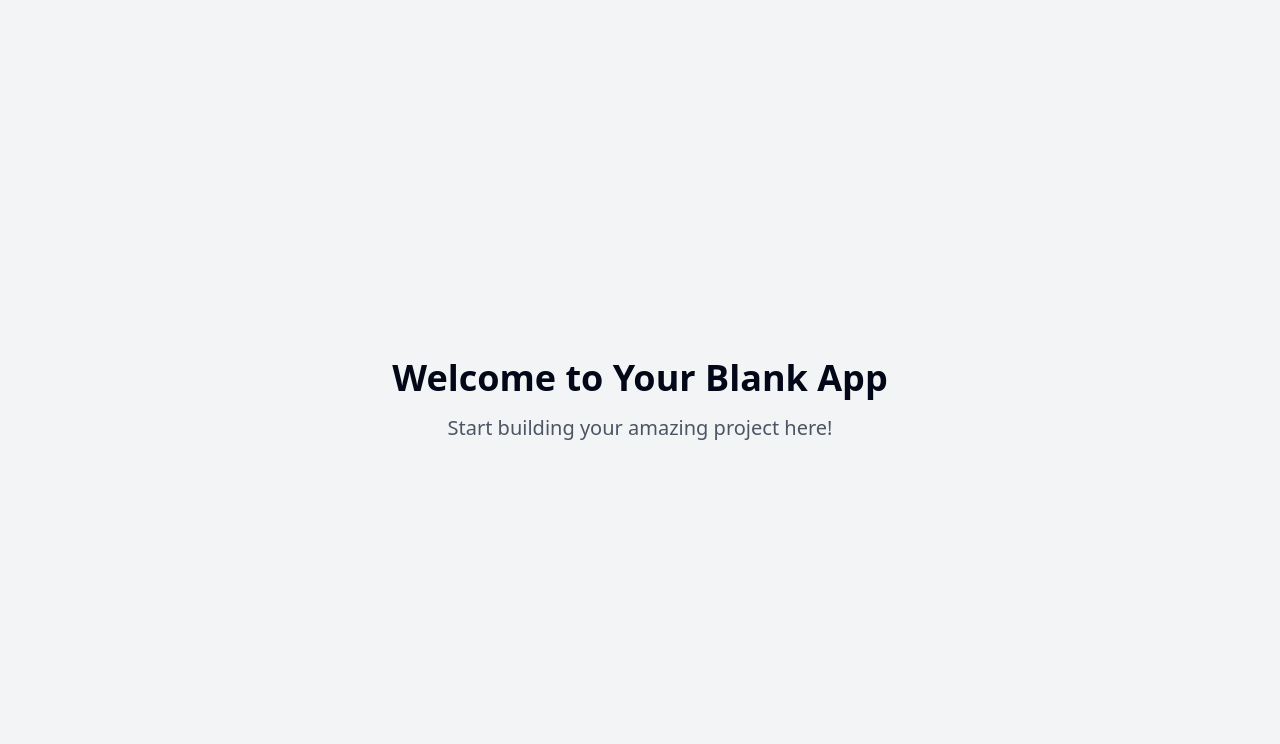
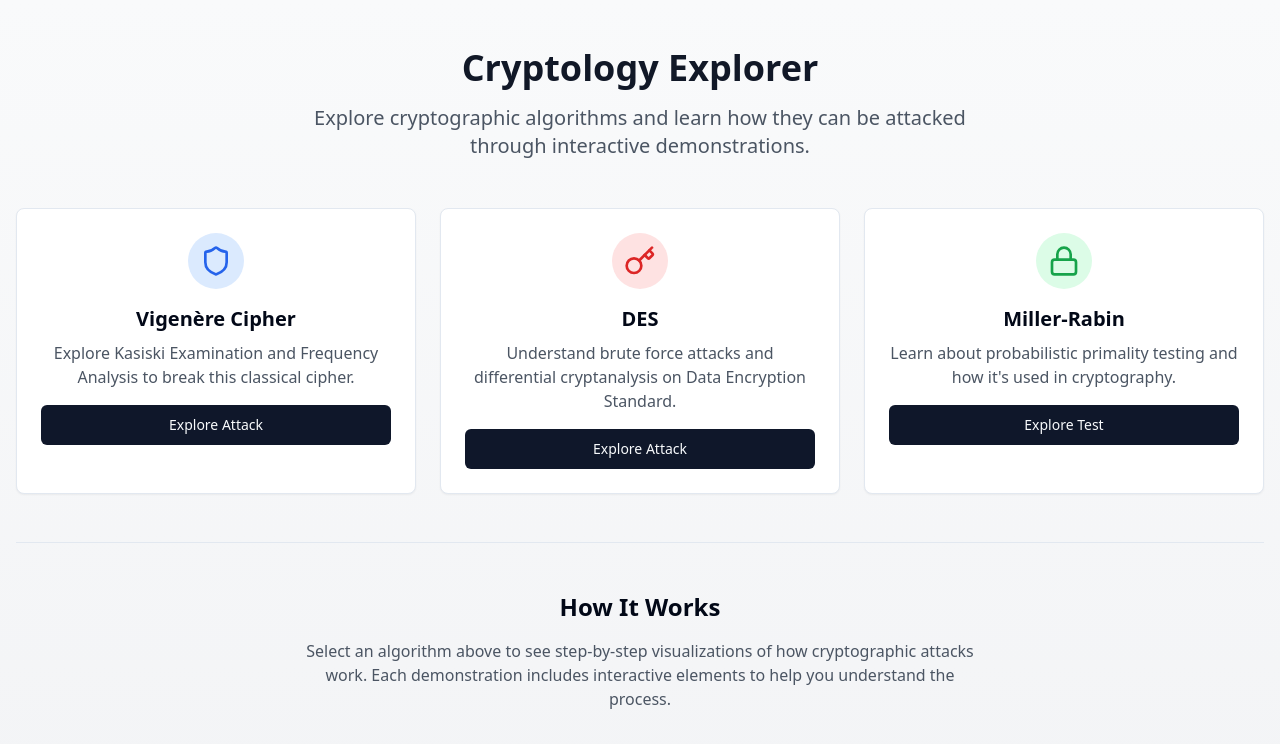
Before and after one commit to Aa-sheesh/cryptology-explorer, a React (Vite) app: page / in a window 1280 px wide. Shown: the top 744 px of the page. Built offline with nearby package versions, Linux system fonts and the light colour scheme.

Commit message:
Fix code issues
Addresses general code problems.

```diff
--- a/src/App.tsx
+++ b/src/App.tsx
@@ -1,3 +1,4 @@
+
 import { Toaster } from "@/components/ui/toaster";
 import { Toaster as Sonner } from "@/components/ui/sonner";
 import { TooltipProvider } from "@/components/ui/tooltip";
@@ -16,6 +17,10 @@ const App = () => (
       <BrowserRouter>
         <Routes>
           <Route path="/" element={<Index />} />
+          {/* The following routes will be implemented later */}
+          <Route path="/vigenere" element={<div className="p-8">Vigenère Cipher attack page coming soon</div>} />
+          <Route path="/des" element={<div className="p-8">DES attack page coming soon</div>} />
+          <Route path="/miller-rabin" element={<div className="p-8">Miller-Rabin test page coming soon</div>} />
           {/* ADD ALL CUSTOM ROUTES ABOVE THE CATCH-ALL "*" ROUTE */}
           <Route path="*" element={<NotFound />} />
         </Routes>
--- a/src/pages/Index.tsx
+++ b/src/pages/Index.tsx
@@ -1,11 +1,77 @@
-// Update this page (the content is just a fallback if you fail to update the page)
+
+import { Card } from "@/components/ui/card";
+import { Button } from "@/components/ui/button";
+import { Link } from "react-router-dom";
+import { Separator } from "@/components/ui/separator";
+import { Shield, Key, Lock } from "lucide-react";
 
 const Index = () => {
   return (
-    <div className="min-h-screen flex items-center justify-center bg-gray-100">
-      <div className="text-center">
-        <h1 className="text-4xl font-bold mb-4">Welcome to Your Blank App</h1>
-        <p className="text-xl text-gray-600">Start building your amazing project here!</p>
+    <div className="min-h-screen bg-gradient-to-b from-gray-50 to-gray-100">
+      <div className="container mx-auto px-4 py-12">
+        <div className="text-center mb-12">
+          <h1 className="text-4xl font-bold mb-4 text-gray-900">Cryptology Explorer</h1>
+          <p className="text-xl text-gray-600 max-w-2xl mx-auto">
+            Explore cryptographic algorithms and learn how they can be attacked through interactive demonstrations.
+          </p>
+        </div>
+
+        <div className="grid grid-cols-1 md:grid-cols-3 gap-6 mt-12">
+          <Card className="p-6 hover:shadow-lg transition-shadow">
+            <div className="flex flex-col items-center">
+              <div className="mb-4 p-3 bg-blue-100 rounded-full">
+                <Shield className="h-8 w-8 text-blue-600" />
+              </div>
+              <h2 className="text-xl font-semibold mb-2">Vigenère Cipher</h2>
+              <p className="text-gray-600 text-center mb-4">
+                Explore Kasiski Examination and Frequency Analysis to break this classical cipher.
+              </p>
+              <Button asChild className="mt-auto w-full">
+                <Link to="/vigenere">Explore Attack</Link>
+              </Button>
+            </div>
+          </Card>
+
+          <Card className="p-6 hover:shadow-lg transition-shadow">
+            <div className="flex flex-col items-center">
+              <div className="mb-4 p-3 bg-red-100 rounded-full">
+                <Key className="h-8 w-8 text-red-600" />
+              </div>
+              <h2 className="text-xl font-semibold mb-2">DES</h2>
+              <p className="text-gray-600 text-center mb-4">
+                Understand brute force attacks and differential cryptanalysis on Data Encryption Standard.
+              </p>
+              <Button asChild className="mt-auto w-full">
+                <Link to="/des">Explore Attack</Link>
+              </Button>
+            </div>
+          </Card>
+
+          <Card className="p-6 hover:shadow-lg transition-shadow">
+            <div className="flex flex-col items-center">
+              <div className="mb-4 p-3 bg-green-100 rounded-full">
+                <Lock className="h-8 w-8 text-green-600" />
+              </div>
+              <h2 className="text-xl font-semibold mb-2">Miller-Rabin</h2>
+              <p className="text-gray-600 text-center mb-4">
+                Learn about probabilistic primality testing and how it's used in cryptography.
+              </p>
+              <Button asChild className="mt-auto w-full">
+                <Link to="/miller-rabin">Explore Test</Link>
+              </Button>
+            </div>
+          </Card>
+        </div>
+
+        <Separator className="my-12" />
+
+        <div className="text-center mt-8">
+          <h2 className="text-2xl font-bold mb-4">How It Works</h2>
+          <p className="text-gray-600 max-w-2xl mx-auto mb-8">
+            Select an algorithm above to see step-by-step visualizations of how cryptographic attacks work.
+            Each demonstration includes interactive elements to help you understand the process.
+          </p>
+        </div>
       </div>
     </div>
   );
```
